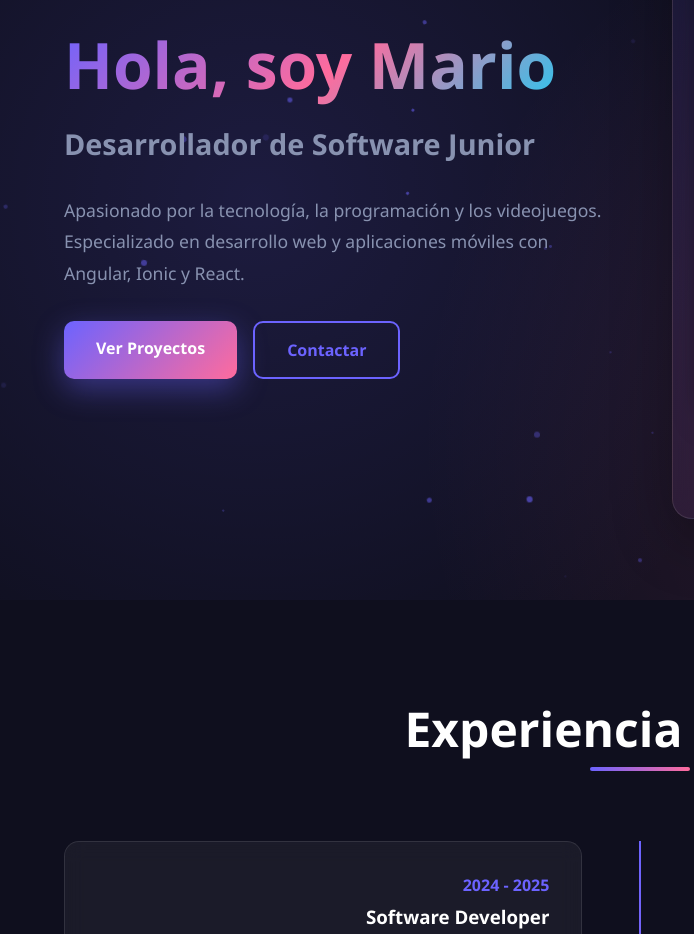
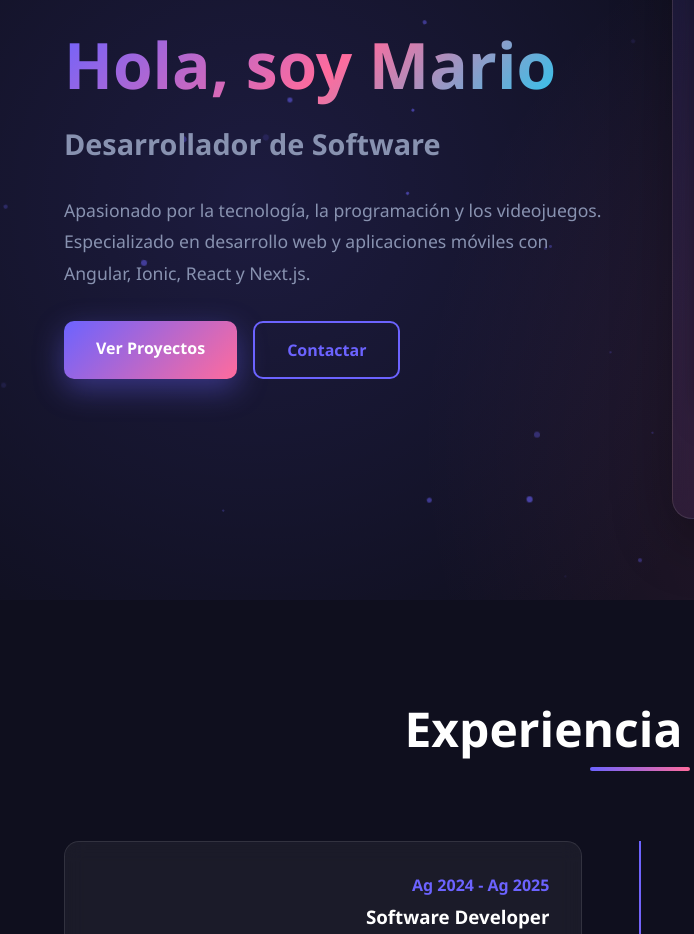
Before and after one commit to Mariopq10/Portfolio, a plain HTML site: page index.html in a window 1280 px wide. Shown: the part 200-1134 px from the top of the page, 0-694 px from the left. Drawn offline with Linux system fonts and the light colour scheme.

Commit message:
Update index.html

```diff
--- a/index.html
+++ b/index.html
@@ -4,7 +4,7 @@
 <head>
     <meta charset="UTF-8">
     <meta name="viewport" content="width=device-width, initial-scale=1.0">
-    <title>Mario Pérez Quintero - Software Developer</title>
+    <title>Mario Pérez Quintero</title>
     <link rel="stylesheet" href="/estilos.css">
 </head>
 
@@ -33,12 +33,12 @@
         <div class="hero-content">
             <div class="hero-text">
                 <h1 data-es="Hola, soy Mario" data-en="Hi, I'm Mario">Hola, soy Mario</h1>
-                <h2 data-es="Desarrollador de Software Junior" data-en="Junior Software Developer">Desarrollador de
-                    Software Junior</h2>
-                <p data-es="Apasionado por la tecnología, la programación y los videojuegos. Especializado en desarrollo web y aplicaciones móviles con Angular, Ionic y React."
-                    data-en="Passionate about technology, programming and video games. Specialized in web development and mobile applications with Angular, Ionic and React.">
+                <h2 data-es="Desarrollador de Software" data-en="Software Developer">Desarrollador de
+                    Software</h2>
+                <p data-es="Apasionado por la tecnología, la programación y los videojuegos. Especializado en desarrollo web y aplicaciones móviles con Angular, Ionic, React y Next.js."
+                    data-en="Passionate about technology, programming and video games. Specialized in web development and mobile applications with Angular, Ionic, React and Next.js.">
                     Apasionado por la tecnología, la programación y los videojuegos. Especializado en desarrollo web y
-                    aplicaciones móviles con Angular, Ionic y React.
+                    aplicaciones móviles con Angular, Ionic, React y Next.js.
                 </p>
                 <div class="cta-buttons">
                     <a href="#projects" class="btn btn-primary" data-es="Ver Proyectos" data-en="View Projects">Ver
@@ -101,7 +101,7 @@
             <!-- OPPLUS (BBVA) -->
             <div class="timeline-item">
                 <div class="timeline-content">
-                    <div class="timeline-date">2024 - 2025</div>
+                    <div class="timeline-date">Ag 2024 - Ag 2025</div>
                     <h3 data-es="Software Developer" data-en="Software Developer">Software Developer</h3>
                     <h4>Opplus (BBVA)</h4>
                     <p data-es="Diseño y desarrollo de una aplicación web para la gestión de solicitudes entre el banco y el BPO. Automatización de procesos con JavaScript y Python, optimización de tiempos de respuesta y eliminación de tareas manuales. Manejo de datos mediante SQL y Python. Trabajo en entornos Cloud AWS."
@@ -152,10 +152,10 @@
                         data-en="Higher Degree in Multiplatform Application Development">
                         Grado Superior en Desarrollo de Aplicaciones Multiplataforma
                     </h4>
-                    <p data-es="Estudios en desarrollo web y móvil. Proyectos con Angular, React, Ionic, Django y TypeScript. Nota final: 9.38. Candidato Premio Extraordinario."
-                        data-en="Studies in web and mobile development. Projects with Angular, React, Ionic, Django and TypeScript. Final grade: 9.38. Candidate for the Extraordinary Award.">
+                    <p data-es="Estudios en desarrollo web y móvil. Proyectos con Angular, React, Ionic, Django y TypeScript. Nota final: 9.38. Candidato Premio Extraordinario por la Junta de Andalucía."
+                        data-en="Studies in web and mobile development. Projects with Angular, React, Ionic, Django and TypeScript. Final grade: 9.38. Candidate for the Junta de Andalucía Extraordinary Award.">
                         Estudios en desarrollo web y móvil. Proyectos con Angular, React, Ionic, Django y TypeScript.
-                        Nota final: 9.38. Candidato Premio Extraordinario.
+                        Nota final: 9.38. Candidato Premio Extraordinario por la Junta de Andalucía.
                     </p>
                 </div>
             </div>
```
